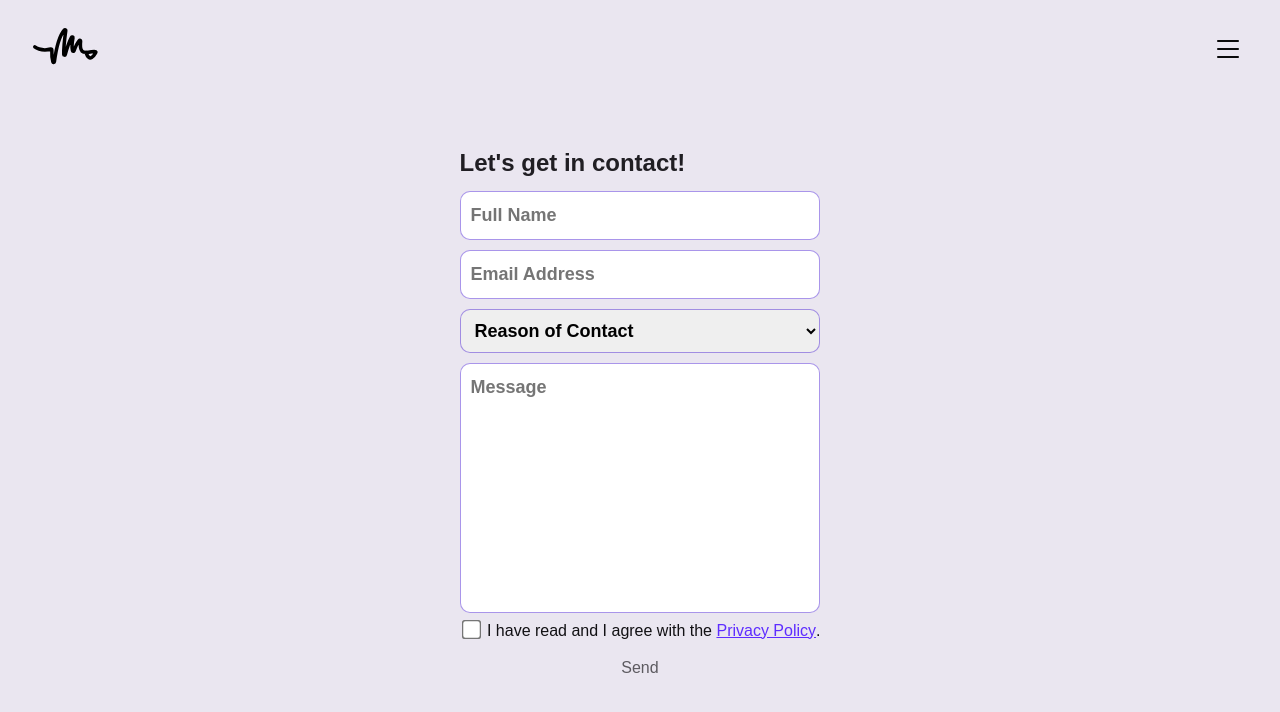
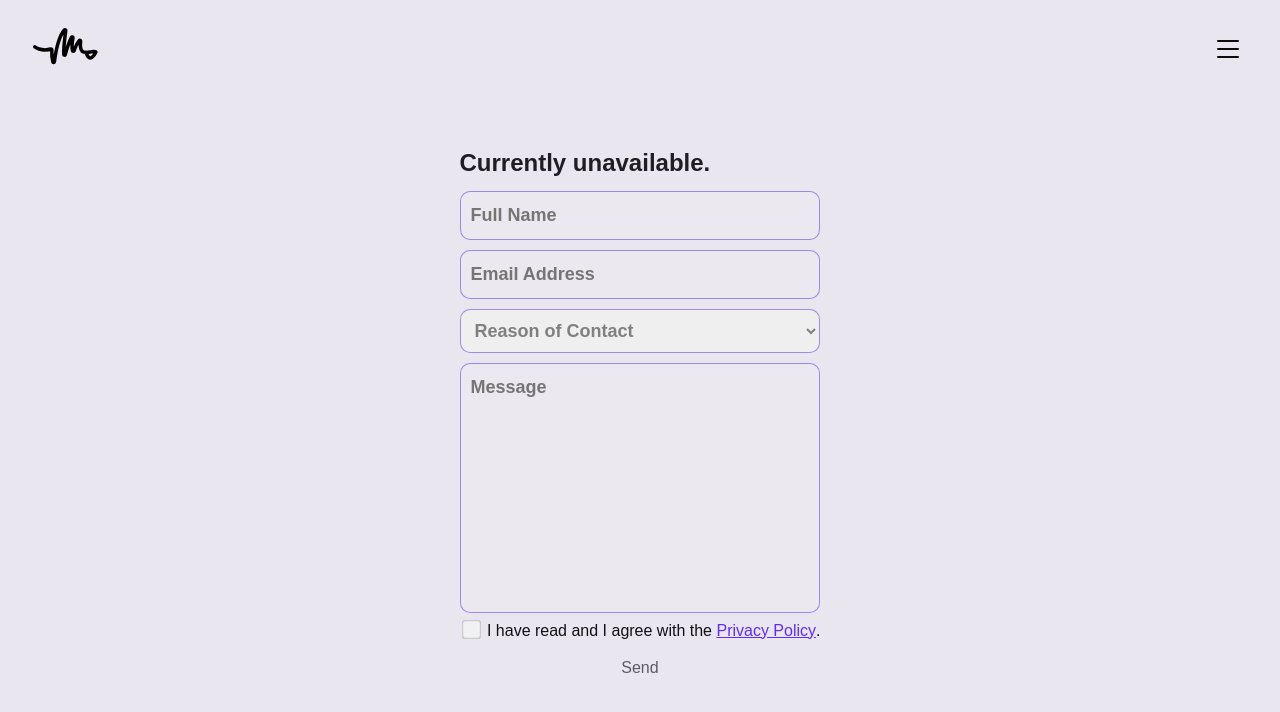
Before and after one commit to muresan-gabriel/portfolio, a React (Create React App) app: page /contact in a window 1280 px wide. Shown: the top 712 px of the page. Built offline with nearby package versions, Linux system fonts and the light colour scheme.

Commit message:
Disable Contact

```diff
--- a/src/pages/Contact.js
+++ b/src/pages/Contact.js
@@ -10,7 +10,7 @@ const Contact = () => {
         className="contact-form d-flex flex-column align-items-start fadein"
         name="contact"
       >
-        <h4 className="display-heading">Let's get in contact!</h4>
+        <h4 className="display-heading">Currently unavailable.</h4>
 
         <input
           className="form-input-short-text"
@@ -18,6 +18,7 @@ const Contact = () => {
           type="text"
           name="name"
           placeholder="Full Name"
+          disabled
         />
         <span className="error-message d-none" id="errorName">
           The name should be longer than 3 characters.
@@ -31,11 +32,12 @@ const Contact = () => {
           type="email"
           name="email"
           placeholder="Email Address"
+          disabled
         />
         <span className="error-message d-none" id="errorEmail">
           Please enter a valid email address.
         </span>
-        <select className="select" id="select">
+        <select className="select" id="select" disabled>
           <option>Reason of Contact</option>
           <option>Hiring / Job Proposal</option>
           <option>Project Proposal</option>
@@ -51,6 +53,7 @@ const Contact = () => {
           type="text"
           name="message"
           placeholder="Message"
+          disabled
         ></textarea>
         <span className="error-message d-none" id="errorMessage">
           The message should be atleast 50 characters long.
@@ -64,6 +67,7 @@ const Contact = () => {
             type="checkbox"
             id="privacyPolicy"
             name="privacyPolicy"
+            disabled
           />{" "}
           I have read and I agree with the{" "}
           <button
@@ -71,6 +75,7 @@ const Contact = () => {
             className="policy-link"
             data-bs-toggle="modal"
             data-bs-target="#exampleModal"
+            disabled
           >
             Privacy Policy
           </button>
@@ -79,7 +84,12 @@ const Contact = () => {
         <span className="error-message d-none" id="errorPolicy">
           You must read and accept the Privacy Policy.
         </span>
-        <button className="btn btn-submit-form" type="submit" id="submitButton">
+        <button
+          className="btn btn-submit-form"
+          type="submit"
+          id="submitButton"
+          disabled
+        >
           Send
         </button>
       </form>
--- a/src/pages/Homepage.js
+++ b/src/pages/Homepage.js
@@ -28,7 +28,7 @@ const Homepage = (props) => {
   const textArray = [
     "I'm Gabriel.",
     "I'm a web developer.",
-    "I'm a Software Engineer @ ComputaCenter.",
+    "I'm a Software Engineer @ Computacenter.",
     "Let's craft a fantastic web together.",
   ];
 
```
